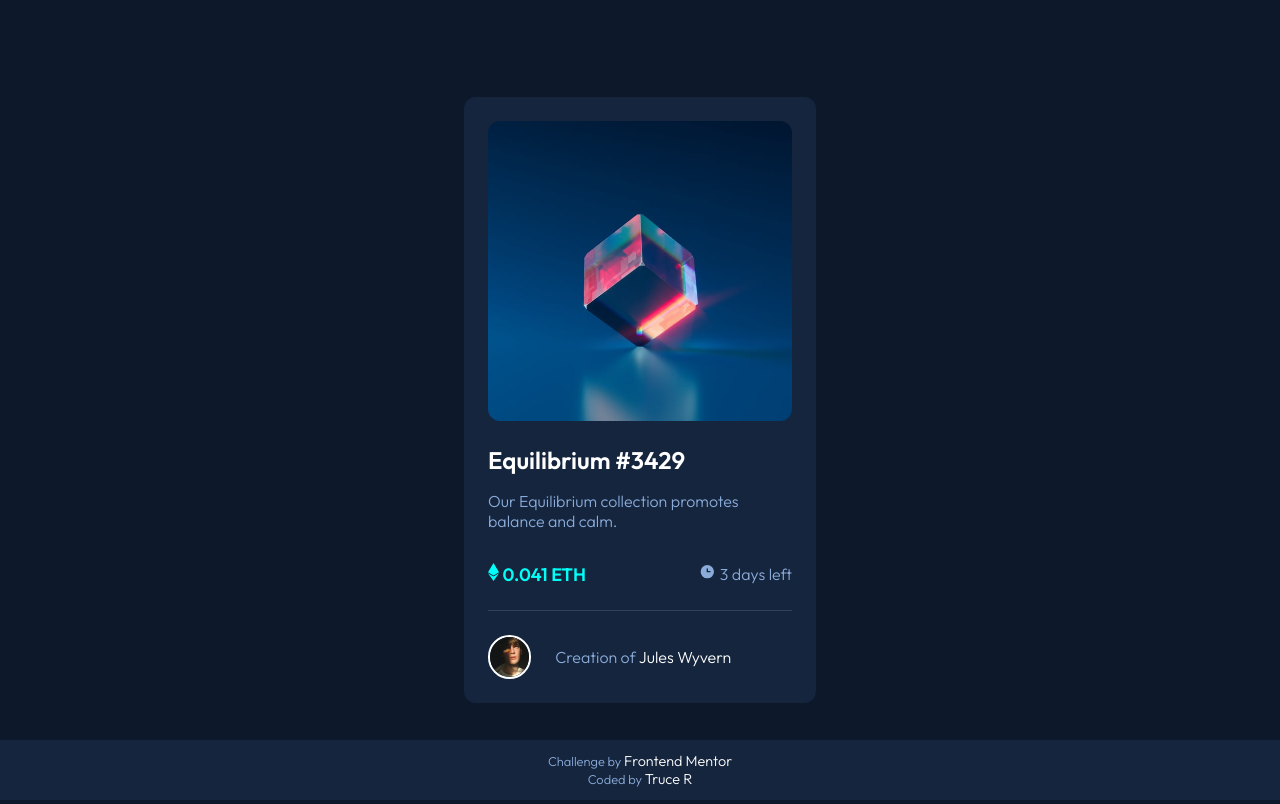
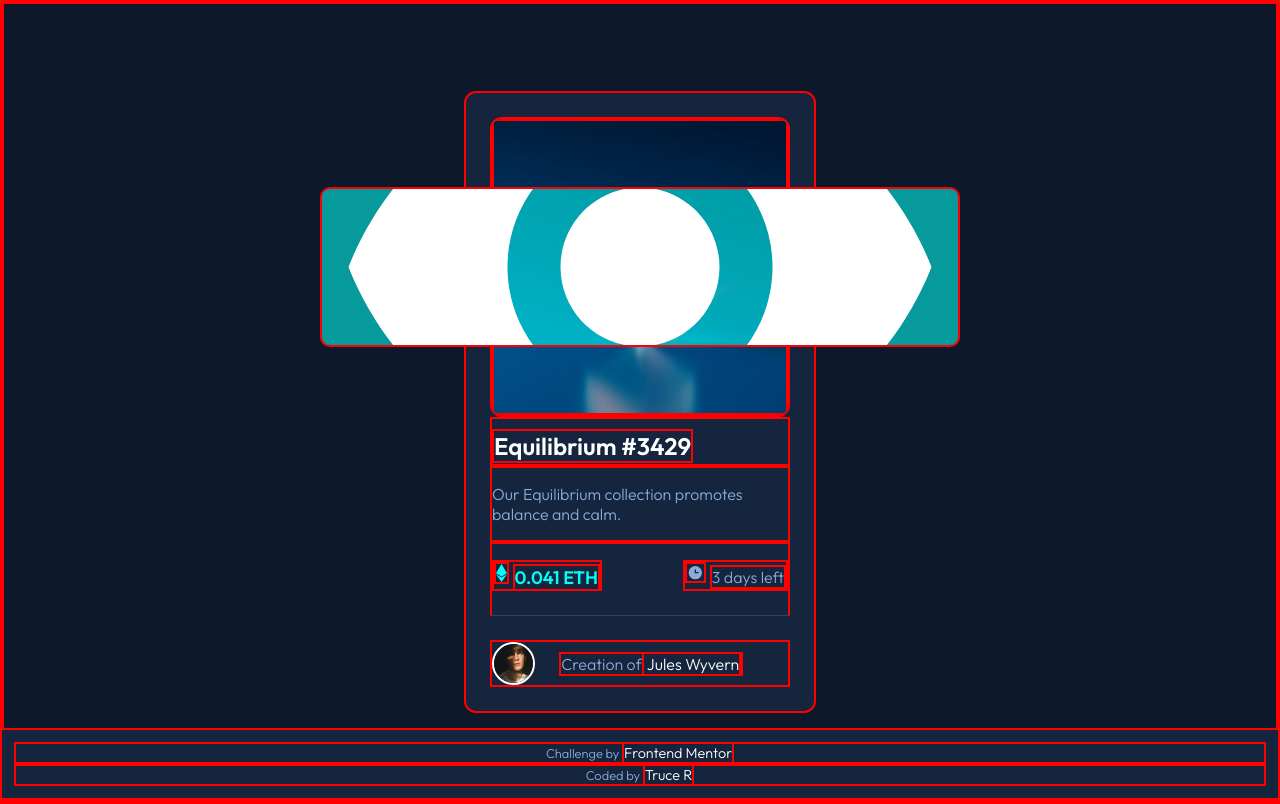
Before and after one commit to DevTruce/nft-preview-card, a plain HTML site: page index.html in a window 1280 px wide. Drawn offline with Linux system fonts and the light colour scheme.

Commit message:
working on image hover (different method)

```diff
--- a/index.html
+++ b/index.html
@@ -16,15 +16,31 @@
   </head>
   <body>
     <main class="container">
-      <div class="nft-image">
+      <!-- <div class="nft-image">
         <a
           href="https://www.theverge.com/22310188/nft-explainer-what-is-blockchain-crypto-art-faq"
           target="_blank"
           class="nft-image-hover"
         ></a>
+      </div> -->
+      <div class="img-container">
+        <img
+          class="nft-image"
+          src="src/images/image-equilibrium.jpg"
+          alt="equilibrium"
+        />
+        <a href="#blank" class="nft-image-hover"></a>
+        <!-- <img class="nft-image-hover" src="src/images/icon-view.svg" alt="" /> -->
       </div>
 
-      <h1 class="nft-header">Equilibrium #3429</h1>
+      <h1>
+        <a
+          href="https://www.merriam-webster.com/dictionary/equilibrium"
+          class="nft-header"
+          target="_blank"
+          >Equilibrium #3429</a
+        >
+      </h1>
 
       <p class="nft-text">
         Our Equilibrium collection promotes balance and calm.
--- a/src/css/style.css
+++ b/src/css/style.css
@@ -1,9 +1,9 @@
 @import url("https://fonts.googleapis.com/css2?family=Big+Shoulders+Display:wght@700&family=Inter:wght@400;700&family=Outfit:wght@300;400;600&display=swap");
 
 /* debug */
-/* * {
+* {
   border: 2px solid red;
-} */
+}
 /* debug */
 
 /* variables  */
@@ -44,33 +44,45 @@ body {
   border-radius: 0.75rem;
   overflow: hidden;
   padding: 1.5rem;
+  margin: 1rem;
+}
+
+.img-container {
+  display: flex;
+  justify-content: center;
+  align-items: center;
+  overflow: hidden;
+  width: 100%;
+  border-radius: 0.75rem;
 }
 
 .nft-image {
   width: 100%;
-  height: 300px;
-  border-radius: 0.75rem;
-  display: flex;
-  justify-content: center;
-  align-items: center;
-  background-image: url(../images/image-equilibrium.jpg);
+  display: block;
+  /* height: 300px; */
+  /* display: flex; */
+  /* justify-content: center;
+  align-items: center; */
+  /* background-image: url(../images/image-equilibrium.jpg);
   background-repeat: no-repeat;
   background-position: center;
-  background-size: cover;
+  background-size: cover; */
 }
 
 .nft-image-hover {
+  position: absolute;
   background-color: #00fff48f;
   background-image: url(../images/icon-view.svg);
   background-repeat: no-repeat;
   background-position: center;
+  background-size: 100%;
   opacity: 0.5;
   border-radius: 10px;
-  height: 100%;
-  width: 100%;
+  width: 50%;
+  height: 10rem;
   cursor: pointer;
-  opacity: 0;
-  transition: all 250ms ease-in-out;
+  opacity: 1;
+  transition: all 350ms ease-in-out;
 }
 
 .nft-image-hover:hover {
@@ -80,7 +92,7 @@ body {
 .nft-header {
   font-size: 1.5rem;
   color: white;
-  padding-top: 1.5rem;
+  /* padding-top: 1.5rem; */
 }
 
 .nft-header:hover {
```
